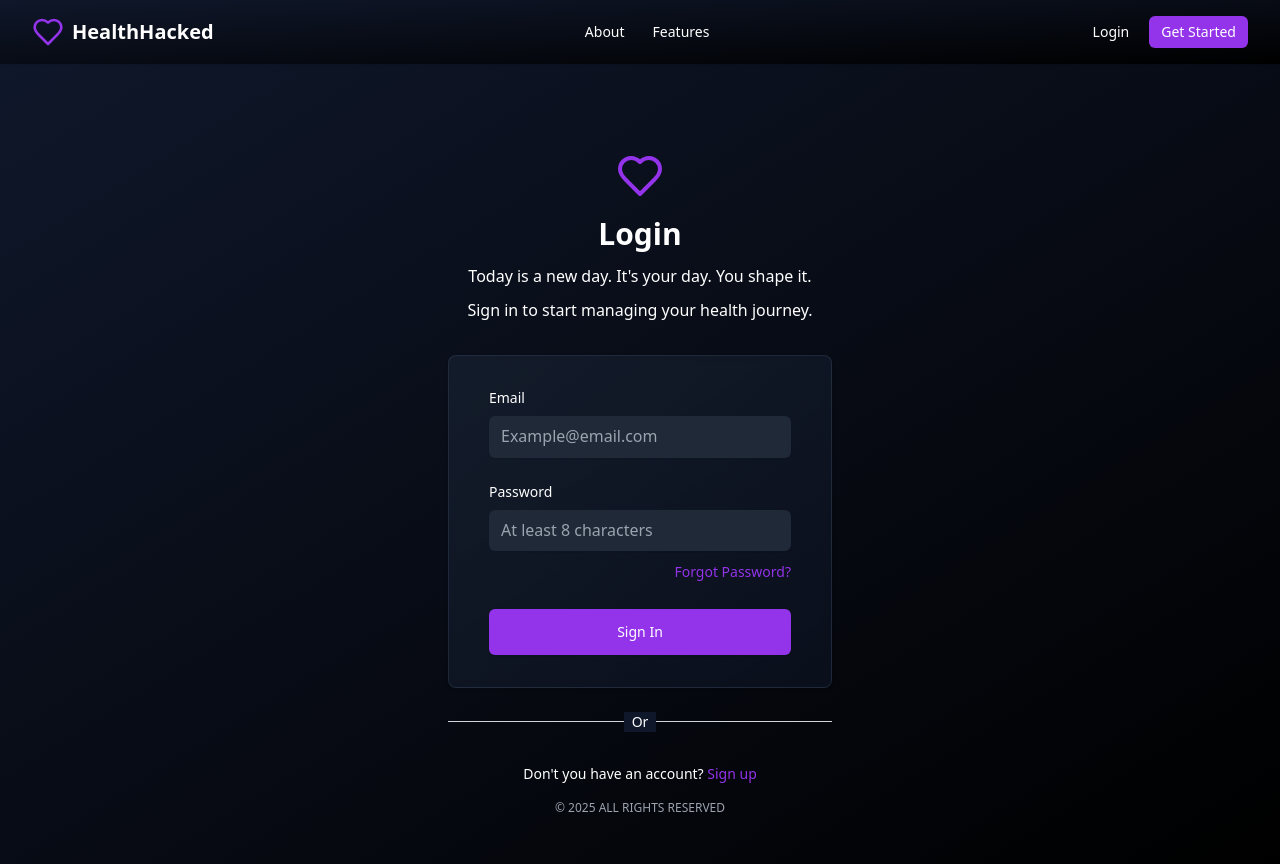
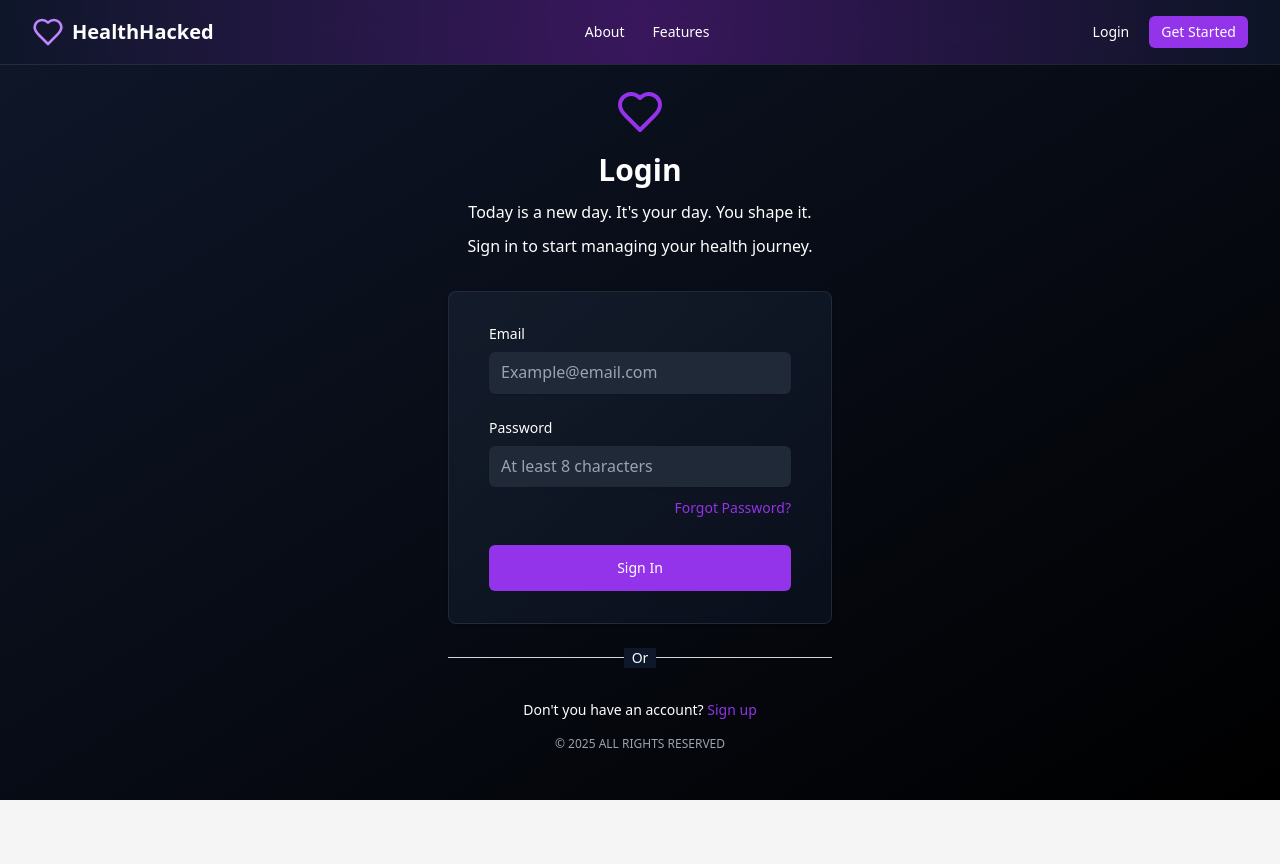
Before and after one commit to lightyear256/HealthHacked---Your-AI-Powered-Health-Companion, a React (Vite) app in the folder healthhacked/frontend/: page /login in a window 1280 px wide. After the commit the page ends 800 px from the top, so only its background shows below. Built offline with nearby package versions, Linux system fonts and the light colour scheme; no server answers.

Commit message:
Header with glass effect :)

```diff
--- a/healthhacked/frontend/src/components/Header.tsx
+++ b/healthhacked/frontend/src/components/Header.tsx
@@ -27,7 +27,7 @@ export function Header() {
       className={`px-3 py-2 rounded-md text-sm font-medium transition-colors ${
         isActivePath(to)
           ? 'bg-purple-100 text-purple-800'
-          : 'text-white hover:text-black hover:bg-white'
+          : 'text-white hover:text-purple-300 hover:bg-white/10'
       }`}
     >
       {children}
@@ -35,12 +35,18 @@ export function Header() {
   );
 
   return (
-    <header className="bg-gradient-to-br from-slate-900 to-black shadow-sm border-gray-200 sticky top-0 z-50">
-      <div className="max-w-7xl mx-auto px-4 sm:px-6 lg:px-8">
+    <header className="fixed top-0 left-0 right-0 z-50 bg-transparent backdrop-blur-md border-b border-white/10">
+      {/* Gradient overlay for the glassmorphism effect */}
+      <div
+        className="absolute inset-0 bg-gradient-to-r from-slate-900/80 via-purple-900/60 to-slate-900/80"
+        style={{ backdropFilter: 'blur(16px)' }}
+      />
+
+      <div className="relative max-w-7xl mx-auto px-4 sm:px-6 lg:px-8">
         <div className="flex justify-between items-center h-16">
           {/* Logo */}
           <Link to="/" className="flex items-center space-x-2 hover:opacity-80 transition-opacity">
-            <Heart className="h-8 w-8 text-purple-600" />
+            <Heart className="h-8 w-8 text-purple-400" />
             <span className="text-xl font-bold text-white">HealthHacked</span>
           </Link>
 
@@ -67,7 +73,7 @@ export function Header() {
             )}
           </nav>
 
-          {/* Desktop User Actions */}
+          {/* Desktop Auth Section */}
           <div className="hidden md:flex items-center space-x-4">
             {isAuthenticated ? (
               <div className="flex items-center space-x-3">
@@ -79,7 +85,7 @@ export function Header() {
                     {user?.profile.name}
                   </span>
                 </div>
-                <Button variant="ghost" size="sm" onClick={handleLogout}>
+                <Button variant="ghost" size="sm" onClick={handleLogout} className="text-white hover:text-purple-300 hover:bg-white/10">
                   <LogOut className="h-4 w-4 mr-2" />
                   Logout
                 </Button>
@@ -87,10 +93,14 @@ export function Header() {
             ) : (
               <div className="flex items-center space-x-2">
                 <Link to="/login">
-                  <Button variant="ghost" size="sm" className='text-white'>Login</Button>
+                  <Button variant="ghost" size="sm" className="text-white hover:text-purple-300 hover:bg-white/10">
+                    Login
+                  </Button>
                 </Link>
                 <Link to="/register">
-                  <Button size="sm">Get Started</Button>
+                  <Button size="sm" className="bg-purple-600 hover:bg-purple-700 text-white">
+                    Get Started
+                  </Button>
                 </Link>
               </div>
             )}
@@ -100,7 +110,7 @@ export function Header() {
           <div className="md:hidden">
             <button
               onClick={() => setMobileMenuOpen(!mobileMenuOpen)}
-              className="inline-flex items-center justify-center p-2 rounded-md text-white hover:text-gray-300 hover:bg-gray-800"
+              className="inline-flex items-center justify-center p-2 rounded-md text-white hover:text-purple-300 hover:bg-white/10 transition-colors"
             >
               {mobileMenuOpen ? (
                 <X className="h-6 w-6" />
@@ -113,11 +123,11 @@ export function Header() {
 
         {/* Mobile Navigation */}
         {mobileMenuOpen && (
-          <div className="md:hidden border-t border-gray-700 py-4">
+          <div className="md:hidden border-t border-white/10 py-4">
             <div className="space-y-2">
               {isAuthenticated ? (
                 <>
-                  <div className="px-3 py-2 border-b border-gray-700 mb-2">
+                  <div className="px-3 py-2 border-b border-white/10 mb-2">
                     <div className="flex items-center space-x-2">
                       <div className="w-8 h-8 bg-purple-100 rounded-full flex items-center justify-center">
                         <User className="h-4 w-4 text-purple-600" />
@@ -147,7 +157,7 @@ export function Header() {
                   </NavLink>
                   <button
                     onClick={handleLogout}
-                    className="w-full text-left px-3 py-2 rounded-md text-sm font-medium text-white hover:text-gray-300 hover:bg-gray-800 flex items-center"
+                    className="w-full text-left px-3 py-2 rounded-md text-sm font-medium text-white hover:text-purple-300 hover:bg-white/10 flex items-center transition-colors"
                   >
                     <LogOut className="h-4 w-4 mr-2" />
                     Logout
@@ -163,12 +173,12 @@ export function Header() {
                   </NavLink>
                   <div className="px-3 py-2 space-y-2">
                     <Link to="/login" onClick={() => setMobileMenuOpen(false)}>
-                      <Button variant="ghost" size="sm" className="w-full justify-start text-white">
+                      <Button variant="ghost" size="sm" className="w-full justify-start text-white hover:text-purple-300 hover:bg-white/10">
                         Login
                       </Button>
                     </Link>
                     <Link to="/register" onClick={() => setMobileMenuOpen(false)}>
-                      <Button size="sm" className="w-full">
+                      <Button size="sm" className="w-full bg-purple-600 hover:bg-purple-700 text-white">
                         Get Started
                       </Button>
                     </Link>
```
